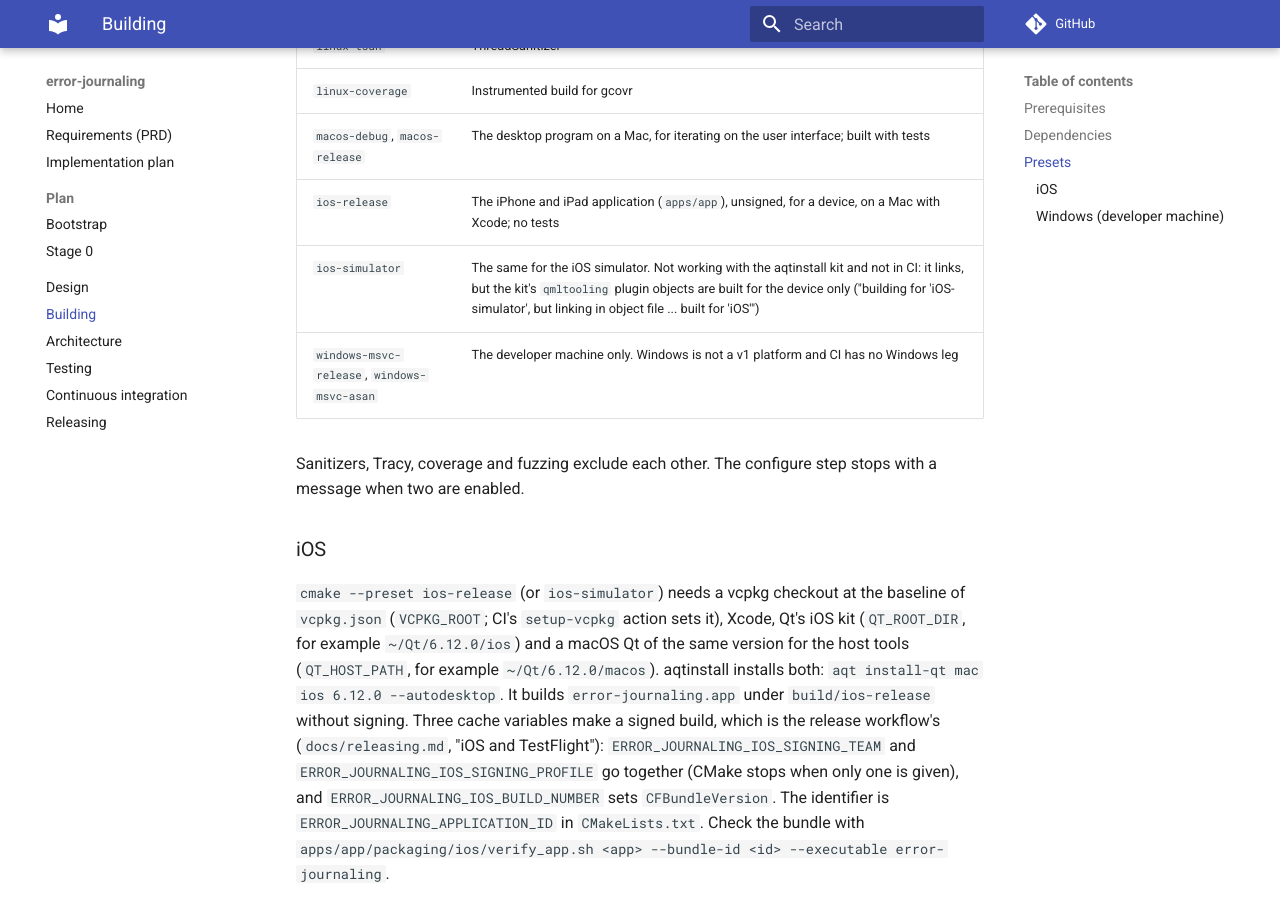
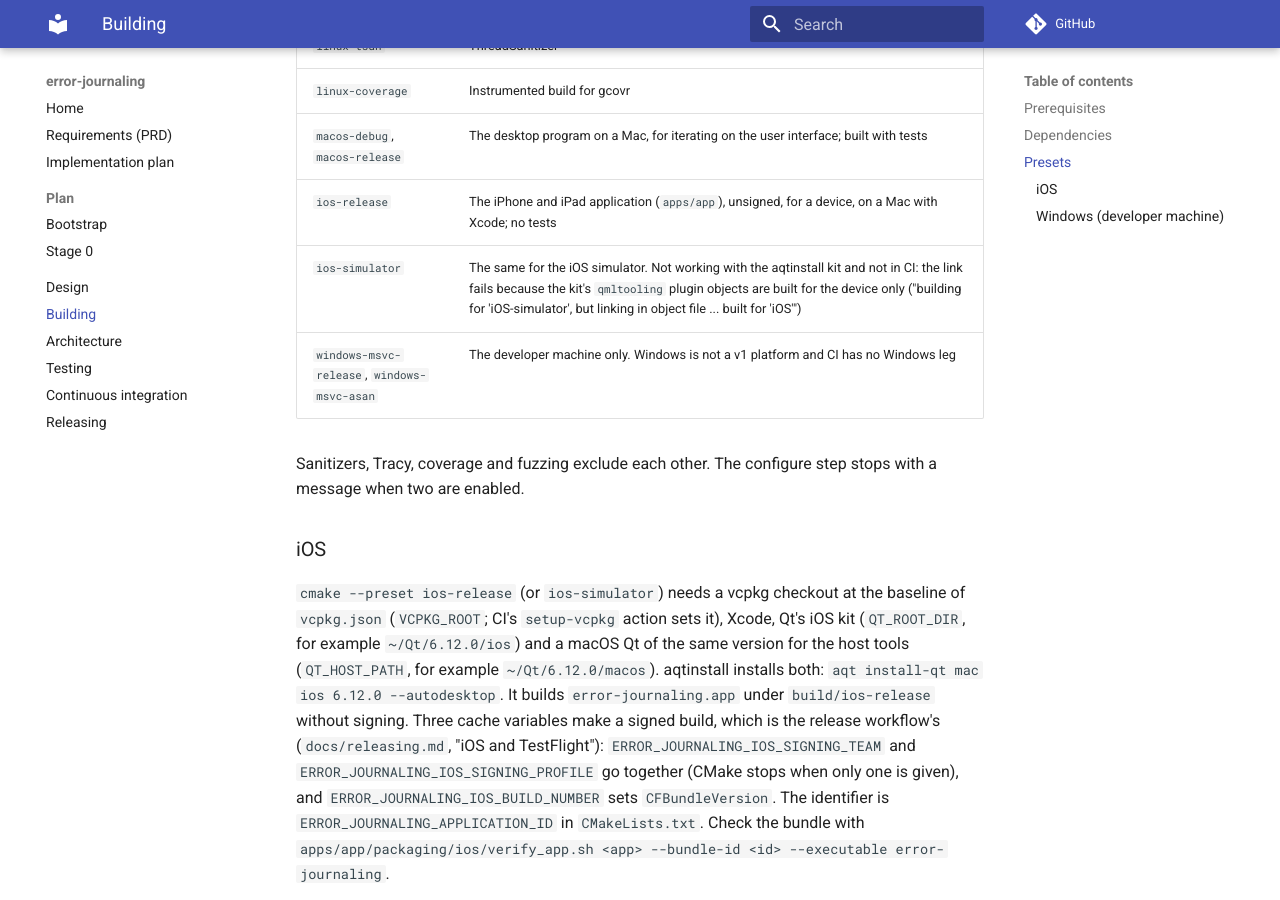
Before and after one commit to iainchesworthlabs/icl-error-journaling, an MkDocs documentation site: the page built from docs/building.md, in a window 1280 px wide and 900 px high, scrolled down 1418 px. Built offline with MkDocs 1.6.1 and Material for MkDocs 9.7.7, drawn with Linux system fonts in a browser that asks for light colours; comment, search, counter and statistics services are not loaded.

Commit message:
Correct the note on the simulator preset
Signed-off-by: Iain Chesworth <iain.chesworth@gmail.com>

```diff
--- a/docs/building.md
+++ b/docs/building.md
@@ -43,7 +43,7 @@ ctest --preset linux-debug
 | `linux-coverage` | Instrumented build for gcovr |
 | `macos-debug`, `macos-release` | The desktop program on a Mac, for iterating on the user interface; built with tests |
 | `ios-release` | The iPhone and iPad application (`apps/app`), unsigned, for a device, on a Mac with Xcode; no tests |
-| `ios-simulator` | The same for the iOS simulator. Not working with the aqtinstall kit and not in CI: it links, but the kit's `qmltooling` plugin objects are built for the device only ("building for 'iOS-simulator', but linking in object file ... built for 'iOS'") |
+| `ios-simulator` | The same for the iOS simulator. Not working with the aqtinstall kit and not in CI: the link fails because the kit's `qmltooling` plugin objects are built for the device only ("building for 'iOS-simulator', but linking in object file ... built for 'iOS'") |
 | `windows-msvc-release`, `windows-msvc-asan` | The developer machine only. Windows is not a v1 platform and CI has no Windows leg |
 
 Sanitizers, Tracy, coverage and fuzzing exclude each other. The configure step stops with a
```
